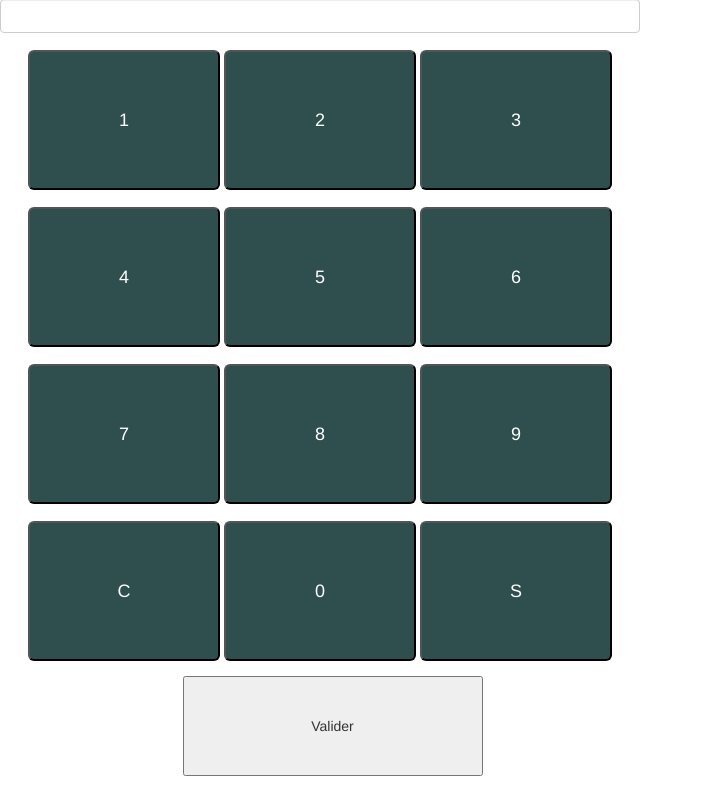
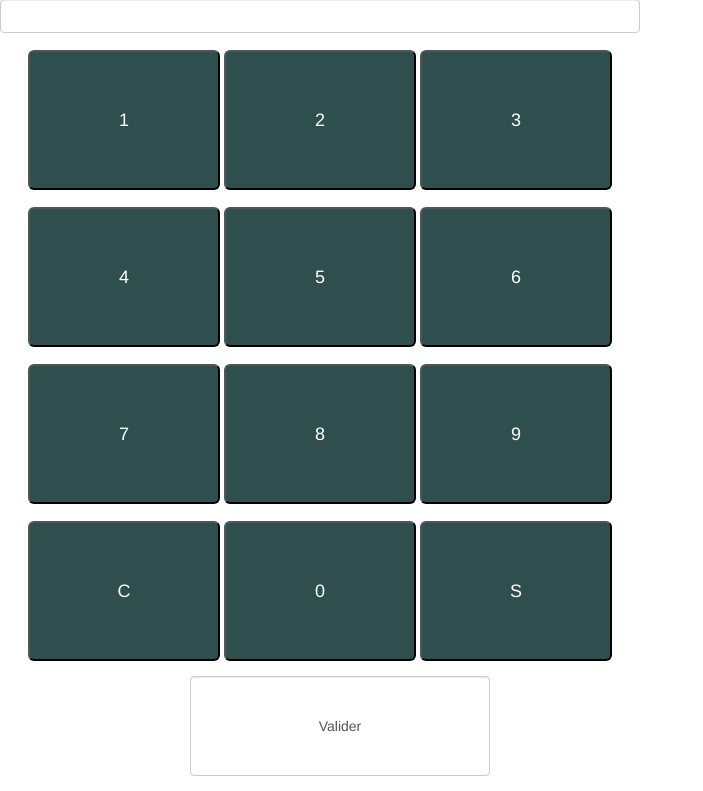
Before and after one commit to abdoulakram/inputpass, a Flask app: page / in a window 1280 px wide. Shown: the part 341-1132 px from the top of the page, without its empty margins (0-703 px from the left). Run offline with Flask 2, Linux system fonts and the light colour scheme; some libraries are stand-ins or nearby versions.

Commit message:
first commit

```diff
--- a/templates/password.html
+++ b/templates/password.html
@@ -42,7 +42,7 @@
          </div>
          </div >
         <div class="form-group">
-            <input type="submit" value="Valider" style="height:100px; width: 300px; margin-left: 25px"/>
+            <input type="submit" value="Valider" style="height:100px; width: 300px; margin-left: 25px" class="row form-control"/>
         </div>
       </form>
    </div>
```
